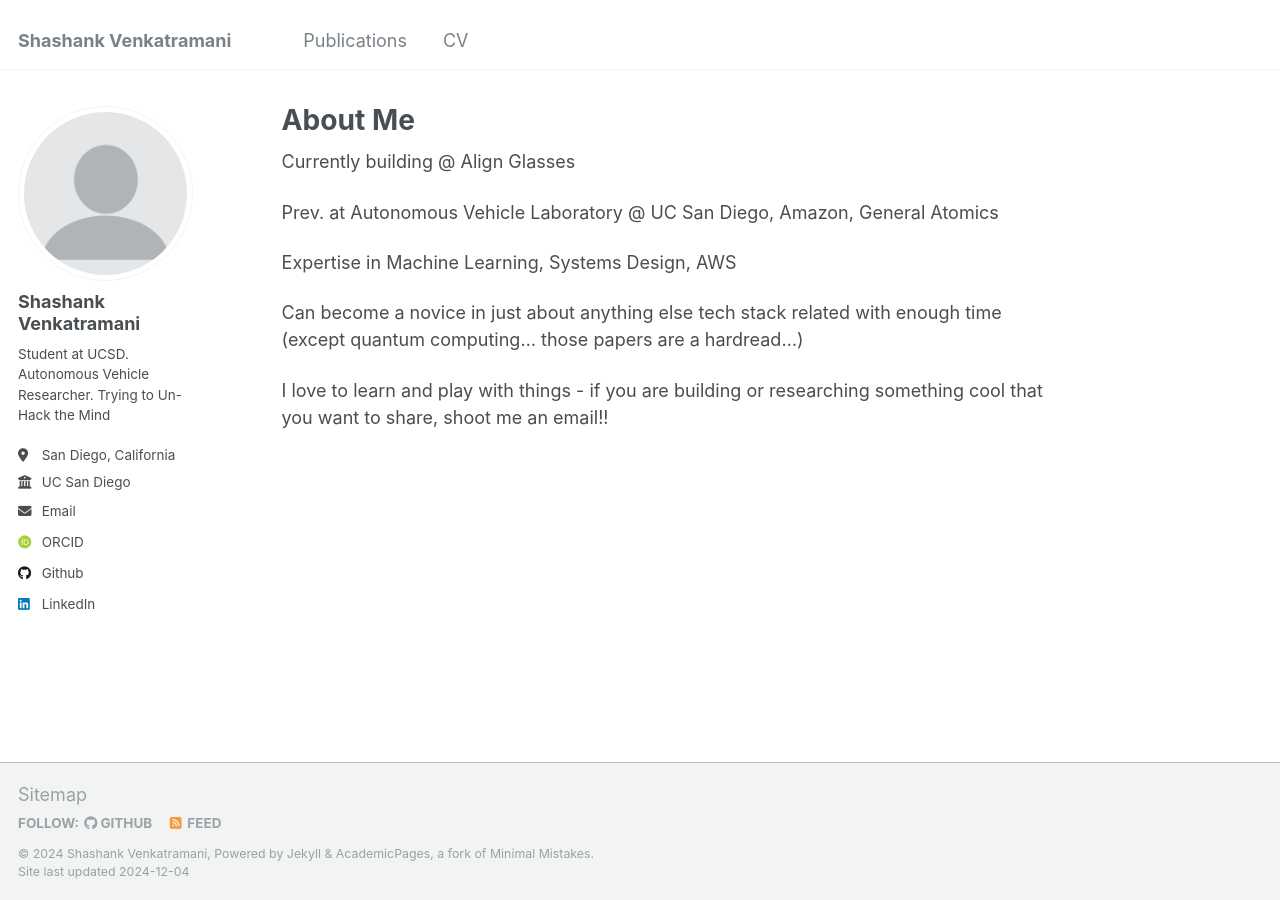
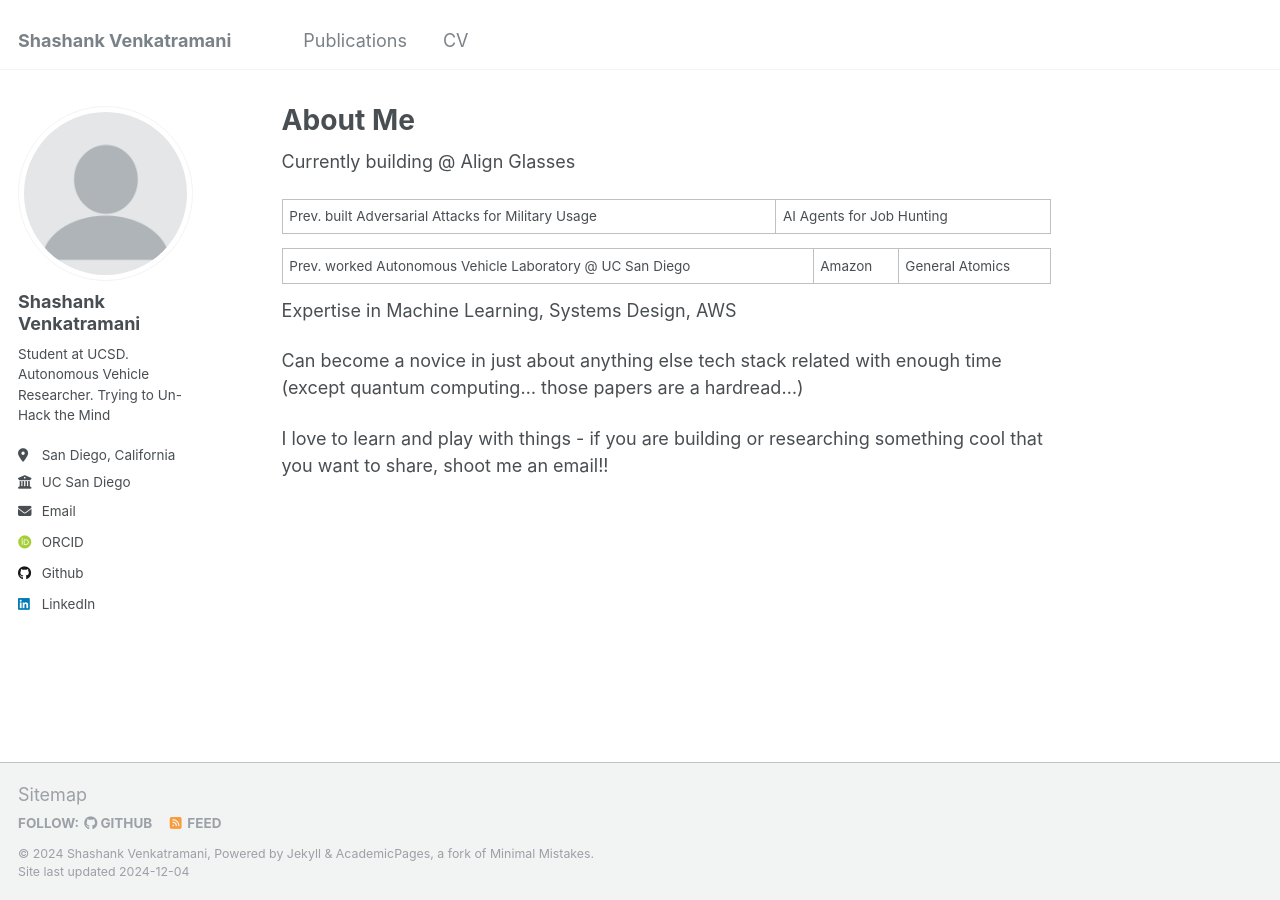
Before and after one commit to ShashankVenkatramani/ShashankVenkatramani.github.io, a Jekyll site: the page built from _pages/about.md, in a window 1280 px wide. Built offline with Jekyll 4.4.1, drawn with Linux system fonts in a browser that asks for light colours; some web fonts are replaced.

Commit message:
adding prev failed startup ideas

```diff
--- a/_pages/about.md
+++ b/_pages/about.md
@@ -9,7 +9,9 @@ redirect_from:
 
 Currently building @ Align Glasses
 
-Prev. at Autonomous Vehicle Laboratory @ UC San Diego, Amazon, General Atomics
+Prev. built Adversarial Attacks for Military Usage | AI Agents for Job Hunting
+
+Prev. worked Autonomous Vehicle Laboratory @ UC San Diego | Amazon | General Atomics
 
 Expertise in Machine Learning, Systems Design, AWS
 
```
